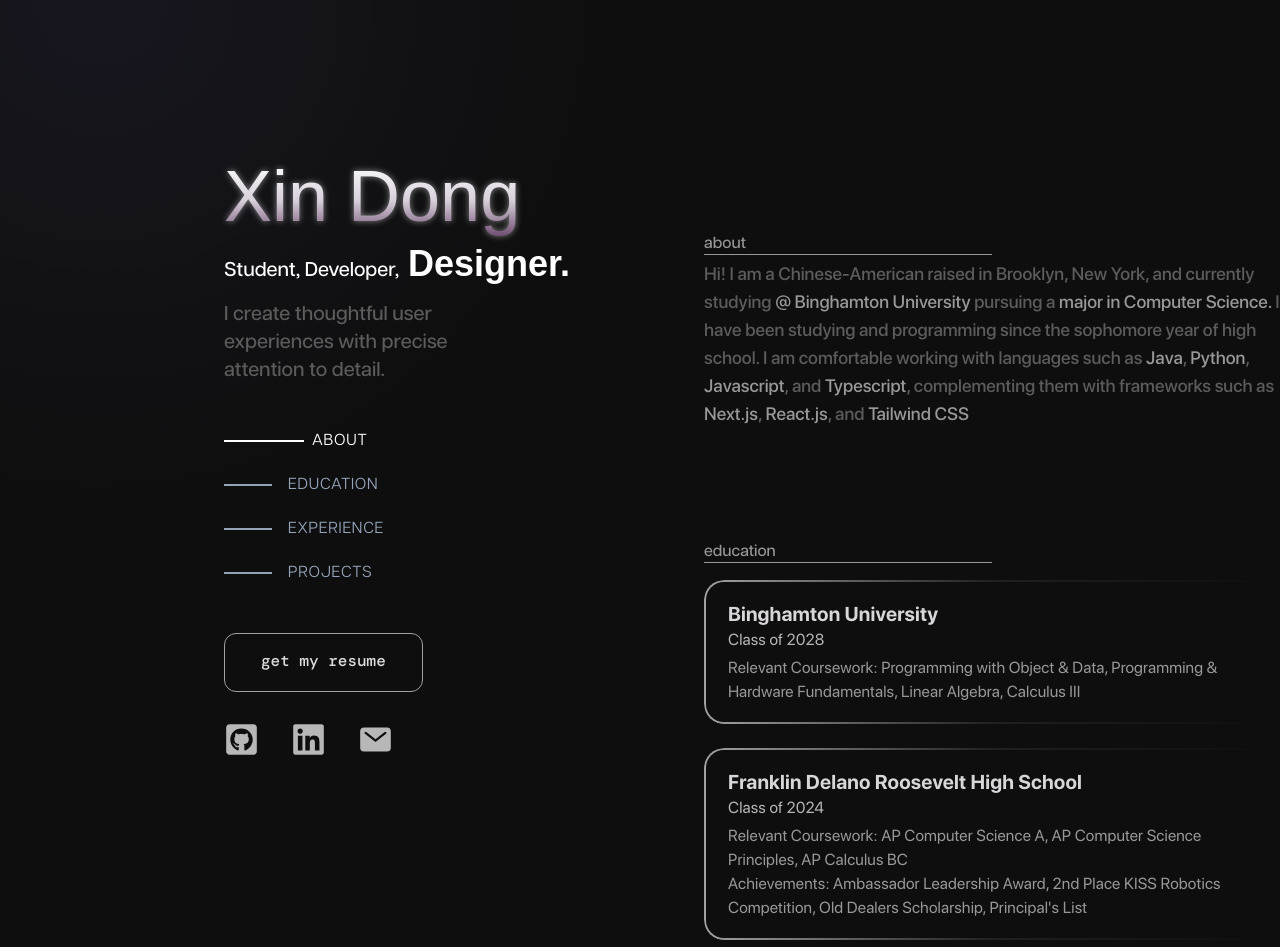
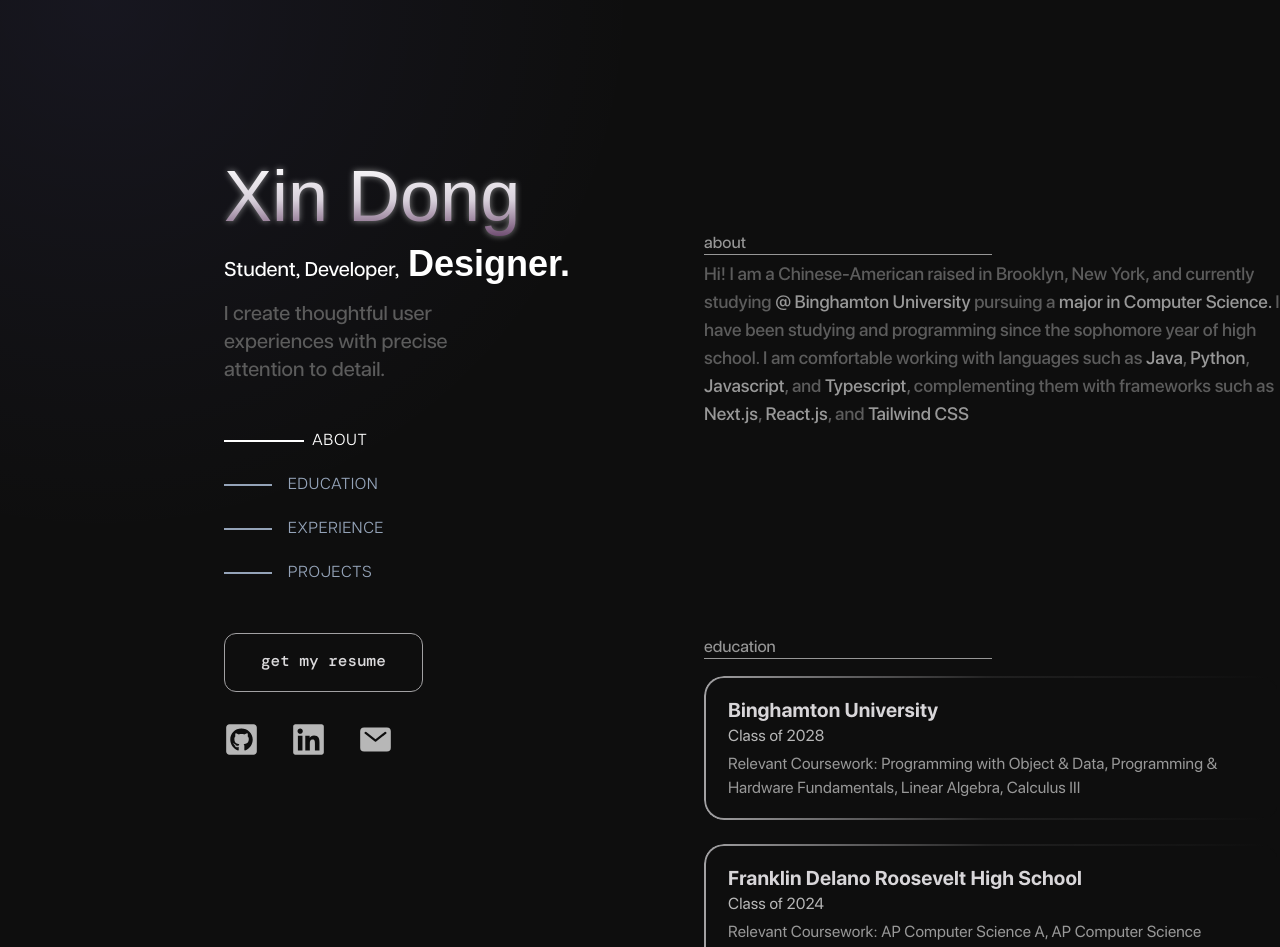
Before and after one commit to TheDXport/xinsite, a Next.js app: page / in a window 1280 px wide. Shown: the top 947 px of the page. Built offline with nearby package versions, Linux system fonts and the light colour scheme; a web font is replaced by a local one.

Commit message:
fixed padding for links

```diff
--- a/src/app/components/Education.tsx
+++ b/src/app/components/Education.tsx
@@ -28,7 +28,7 @@
   ];
 
   return (
-    <section className="pt-28 section" id="EDUCATION">
+    <section className="pt-52 section" id="EDUCATION">
       <div className={`${articulatMedium.className} text-[#979797]`}>education</div>
       <span className="absolute h-[0.08rem] bg-[#979797] w-72 mt-[-2px]" />
       <div className={`${SFProRegular.className} flex flex-col tracking-[0.01em] space-y-6`}>
```
